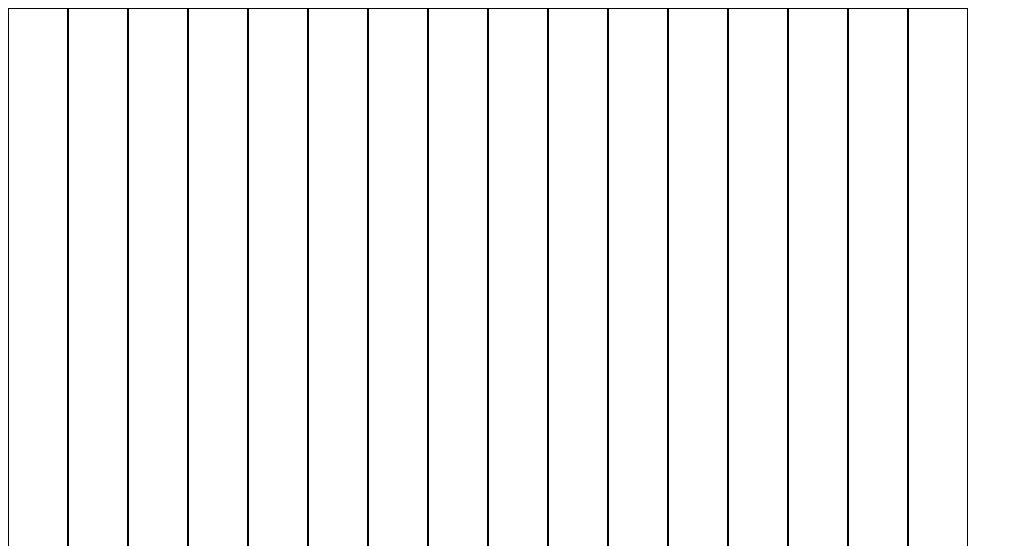
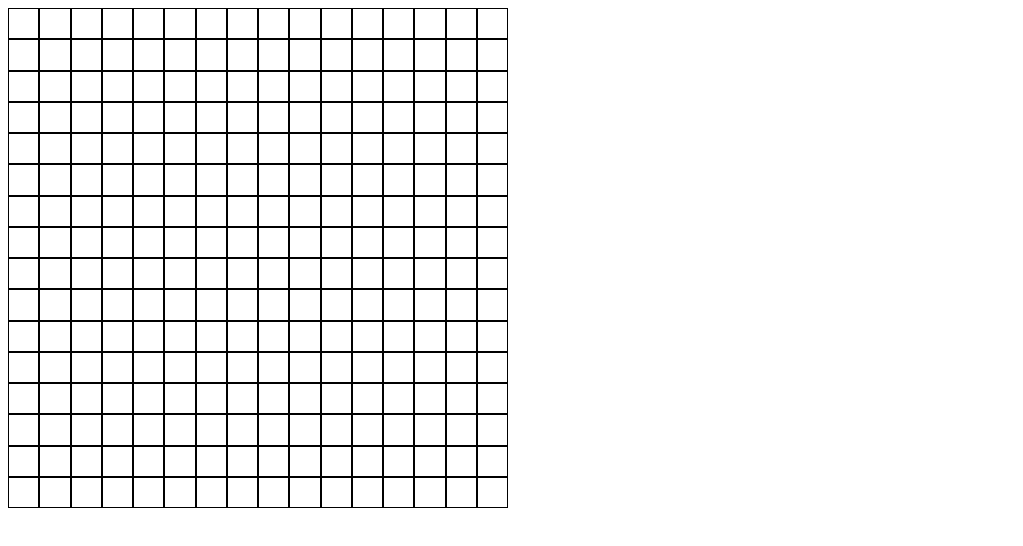
Before and after one commit to dangoodie/etch-a-sketch, a plain HTML site: page index.html in a window 1280 px wide. Shown: the top 546 px of the page, without its empty margins (0-1023 px from the left). Drawn offline with Linux system fonts and the light colour scheme.

Commit message:
now with working rows and cells!

```diff
--- a/etchASketch.js
+++ b/etchASketch.js
@@ -1,7 +1,21 @@
 const gameContainer = document.querySelector("#game-container");
 
 for (let i = 0; i < 16; i++) {
-  const div = document.createElement('div');
-  gameContainer.appendChild(div);
+  const row = document.createElement("div");
+  row.classList.add("row");
+  gameContainer.appendChild(row);
+  for (let i = 0; i < 16; i++) {
+    const div = document.createElement("div");
+    div.classList.add("cell");
+    row.appendChild(div);
+  }
 
 }
+// const row = document.createElement("div");
+// row.classList.add("row");
+// gameContainer.appendChild(row);
+// for (let i = 0; i < 16; i++) {
+//   const div = document.createElement("div");
+//   div.classList.add("cell");
+//   row.appendChild(div);
+// }
--- a/style.css
+++ b/style.css
@@ -3,14 +3,23 @@
 }
 
 #game-container {
-  width: 960px;
-  height: 960px;
+  width: 500px;
+  height: 500px;
   display: flex;
   flex-wrap: wrap;
   justify-content: space-between;
+
 }
 
-#game-container>div {
+.row {
+  display: flex;
+  justify-content: space-between;
+  width: 100%;
+}
+
+.cell {
   border: 1px solid black;
-  flex: auto;
+  flex-grow: 1;
+  flex-shrink: 1;
+  flex-basis: 0;
 }
```
